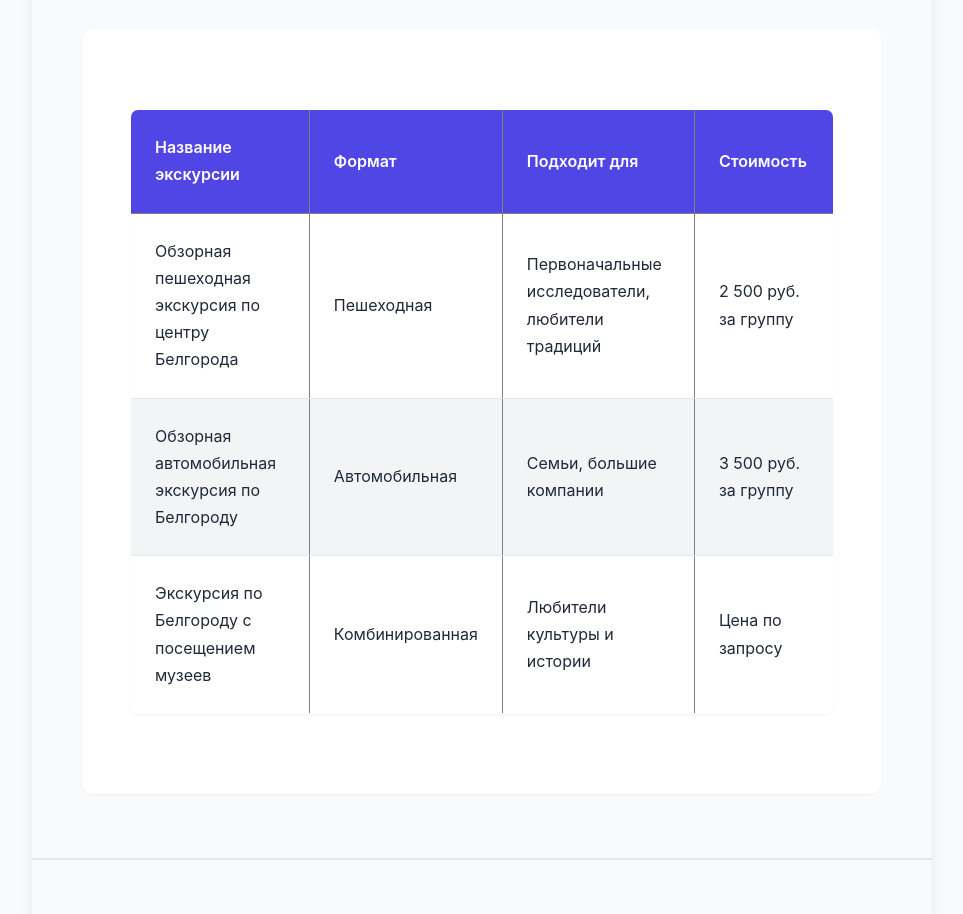
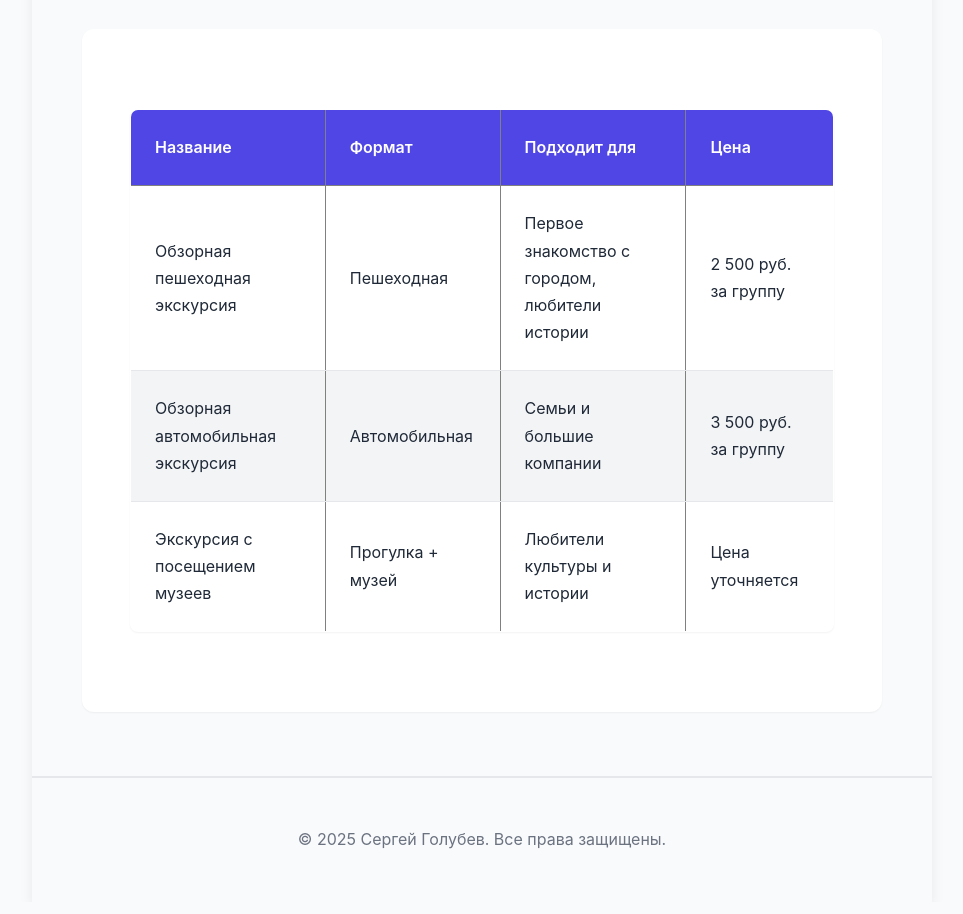
Before and after one commit to pashnin/obzornye-ekskursii-po-belgorodu, a plain HTML site: page index.html in a window 1280 px wide. Shown: the part 7543-8457 px from the top of the page, without its empty margins (158-1121 px from the left). Drawn offline with Linux system fonts and the light colour scheme.

Commit message:
Update index.html

```diff
--- a/index.html
+++ b/index.html
@@ -7,9 +7,9 @@
     <!-- Primary Meta Tags -->
     <title>Лучшие Обзорные экскурсии по Белгороду</title>
     <meta name="title" content="Лучшие Обзорные экскурсии по Белгороду">
-    <meta name="description" content="Лучшие Обзорные экскурсии по Белгороду на декабря 2025">
+    <meta name="description" content="Лучшие Обзорные экскурсии по Белгороду на декабрь 2025">
     <meta name="author" content="Сергей Голубев">
-    <meta name="keywords" content="Лучшие Обзорные экскурсии по Белгороду Лучшие Обзорные экскурсии по Белгороду на декабря 2025">
+    <meta name="keywords" content="Лучшие Обзорные экскурсии по Белгороду Лучшие Обзорные экскурсии по Белгороду на декабрь 2025">
 
     <!-- Webmaster Verification -->
     <meta name="google-site-verification" content="k1naFcMKtZ0AU2hjBnyOV0ByIwQiO-JKxBl57AOcdxU">
@@ -19,11 +19,11 @@
     <meta property="og:type" content="article">
     <meta property="og:url" content="https://obzornye-ekskursii-po-belgorodu.vercel.app">
     <meta property="og:title" content="Лучшие Обзорные экскурсии по Белгороду">
-    <meta property="og:description" content="Лучшие Обзорные экскурсии по Белгороду на декабря 2025">
+    <meta property="og:description" content="Лучшие Обзорные экскурсии по Белгороду на декабрь 2025">
     <meta property="og:image" content="https://obzornye-ekskursii-po-belgorodu.vercel.app/icon.png">
     <meta property="og:site_name" content="Лучшие Обзорные экскурсии по Белгороду">
     <meta property="og:locale" content="ru_RU">
-    <meta property="article:published_time" content="2025-12-19T17:55:21+00:00">
+    <meta property="article:published_time" content="2025-12-19T18:11:23+00:00">
     <meta property="article:author" content="Сергей Голубев">
     <meta property="article:section" content="Статьи">
 
@@ -31,7 +31,7 @@
     <meta name="twitter:card" content="summary_large_image">
     <meta name="twitter:url" content="https://obzornye-ekskursii-po-belgorodu.vercel.app">
     <meta name="twitter:title" content="Лучшие Обзорные экскурсии по Белгороду">
-    <meta name="twitter:description" content="Лучшие Обзорные экскурсии по Белгороду на декабря 2025">
+    <meta name="twitter:description" content="Лучшие Обзорные экскурсии по Белгороду на декабрь 2025">
     <meta name="twitter:image" content="https://obzornye-ekskursii-po-belgorodu.vercel.app/icon.png">
     <meta name="twitter:creator" content="Сергей Голубев">
 
@@ -48,10 +48,10 @@
         "@context": "https://schema.org",
         "@type": "Article",
         "headline": "Лучшие Обзорные экскурсии по Белгороду",
-        "description": "Лучшие Обзорные экскурсии по Белгороду на декабря 2025",
+        "description": "Лучшие Обзорные экскурсии по Белгороду на декабрь 2025",
         "image": "https://obzornye-ekskursii-po-belgorodu.vercel.app/icon.png",
-        "datePublished": "2025-12-19T17:55:21+00:00",
-        "dateModified": "2025-12-19T17:55:21+00:00",
+        "datePublished": "2025-12-19T18:11:23+00:00",
+        "dateModified": "2025-12-19T18:11:23+00:00",
         "author": {
             "@type": "Person",
             "name": "Сергей Голубев",
@@ -84,8 +84,8 @@
             <div class="header-content">
                 <h1 class="article-title" itemprop="headline">Лучшие Обзорные экскурсии по Белгороду</h1>
                 <div class="article-meta">
-                    <time datetime="2025-12-19T17:55:21+00:00" itemprop="datePublished">19.12.2025</time>
-                    <meta itemprop="dateModified" content="2025-12-19T17:55:21+00:00">
+                    <time datetime="2025-12-19T18:11:23+00:00" itemprop="datePublished">19.12.2025</time>
+                    <meta itemprop="dateModified" content="2025-12-19T18:11:23+00:00">
                     <span class="reading-time" itemprop="timeRequired" content="PT4M">Время чтения: 4 мин</span>
                 </div>
             </div>
@@ -110,9 +110,9 @@
         <!-- Main Article Content -->
         <article class="article-content" itemscope itemtype="https://schema.org/Article">
             <meta itemprop="headline" content="Лучшие Обзорные экскурсии по Белгороду">
-            <meta itemprop="description" content="Лучшие Обзорные экскурсии по Белгороду на декабря 2025">
-            <meta itemprop="datePublished" content="2025-12-19T17:55:21+00:00">
-            <meta itemprop="dateModified" content="2025-12-19T17:55:21+00:00">
+            <meta itemprop="description" content="Лучшие Обзорные экскурсии по Белгороду на декабрь 2025">
+            <meta itemprop="datePublished" content="2025-12-19T18:11:23+00:00">
+            <meta itemprop="dateModified" content="2025-12-19T18:11:23+00:00">
             <meta itemprop="timeRequired" content="PT4M">
             <meta itemprop="wordCount" content="772">
             <div class="content-wrapper" itemprop="articleBody">
@@ -124,33 +124,33 @@
         <section class="table-section">
             <h2 class="section-title">Таблица сравнения</h2>
             <div class="table-container">
-                <table border="1" cellpadding="5" cellspacing="0">
+                <table border="1" cellspacing="0" cellpadding="5">
     <thead>
         <tr>
-            <th>Название экскурсии</th>
+            <th>Название</th>
             <th>Формат</th>
             <th>Подходит для</th>
-            <th>Стоимость</th>
+            <th>Цена</th>
         </tr>
     </thead>
     <tbody>
         <tr>
-            <td>Обзорная пешеходная экскурсия по центру Белгорода</td>
+            <td>Обзорная пешеходная экскурсия</td>
             <td>Пешеходная</td>
-            <td>Первоначальные исследователи, любители традиций</td>
+            <td>Первое знакомство с городом, любители истории</td>
             <td>2 500 руб. за группу</td>
         </tr>
         <tr>
-            <td>Обзорная автомобильная экскурсия по Белгороду</td>
+            <td>Обзорная автомобильная экскурсия</td>
             <td>Автомобильная</td>
-            <td>Семьи, большие компании</td>
+            <td>Семьи и большие компании</td>
             <td>3 500 руб. за группу</td>
         </tr>
         <tr>
-            <td>Экскурсия по Белгороду с посещением музеев</td>
-            <td>Комбинированная</td>
+            <td>Экскурсия с посещением музеев</td>
+            <td>Прогулка + музей</td>
             <td>Любители культуры и истории</td>
-            <td>Цена по запросу</td>
+            <td>Цена уточняется</td>
         </tr>
     </tbody>
 </table>
```
